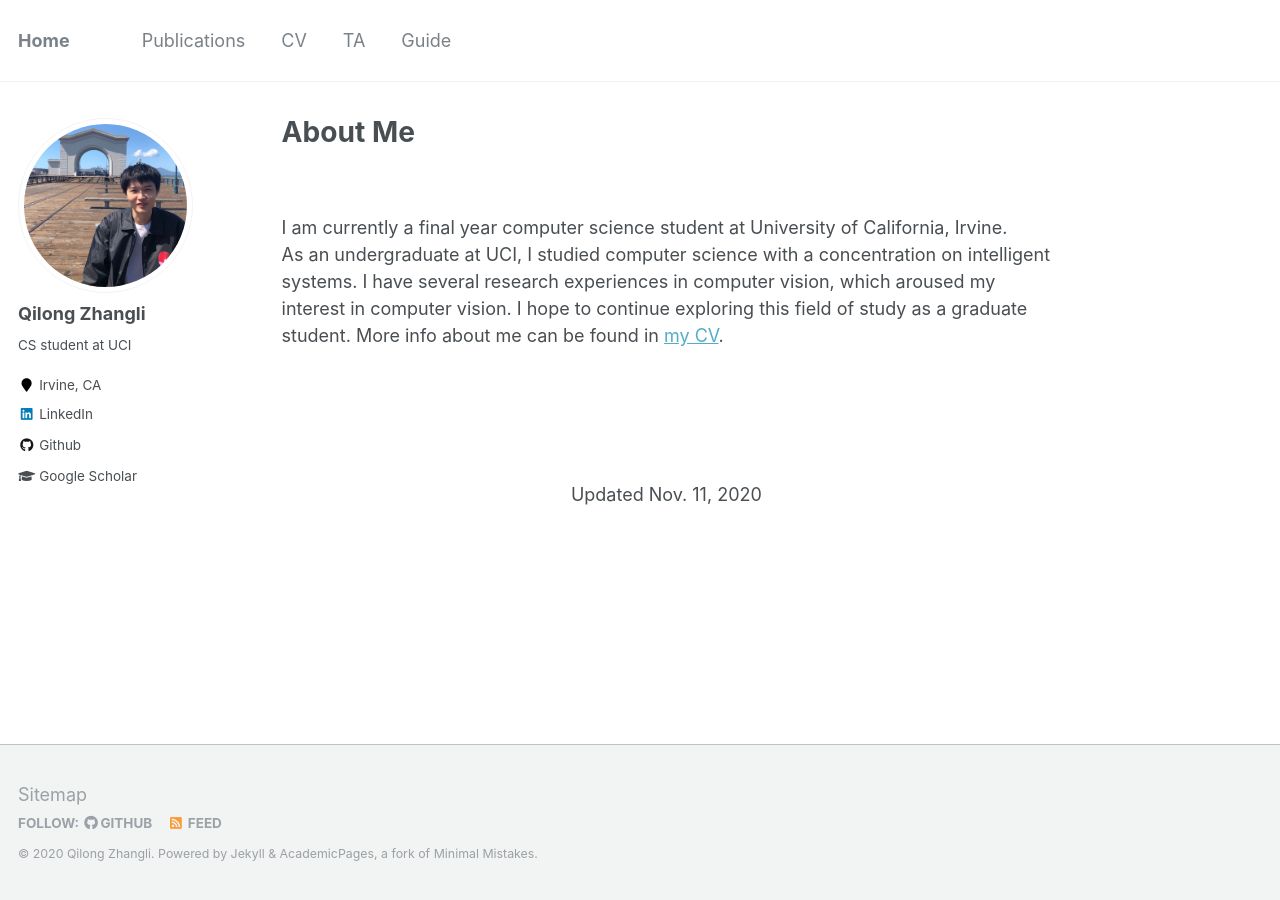
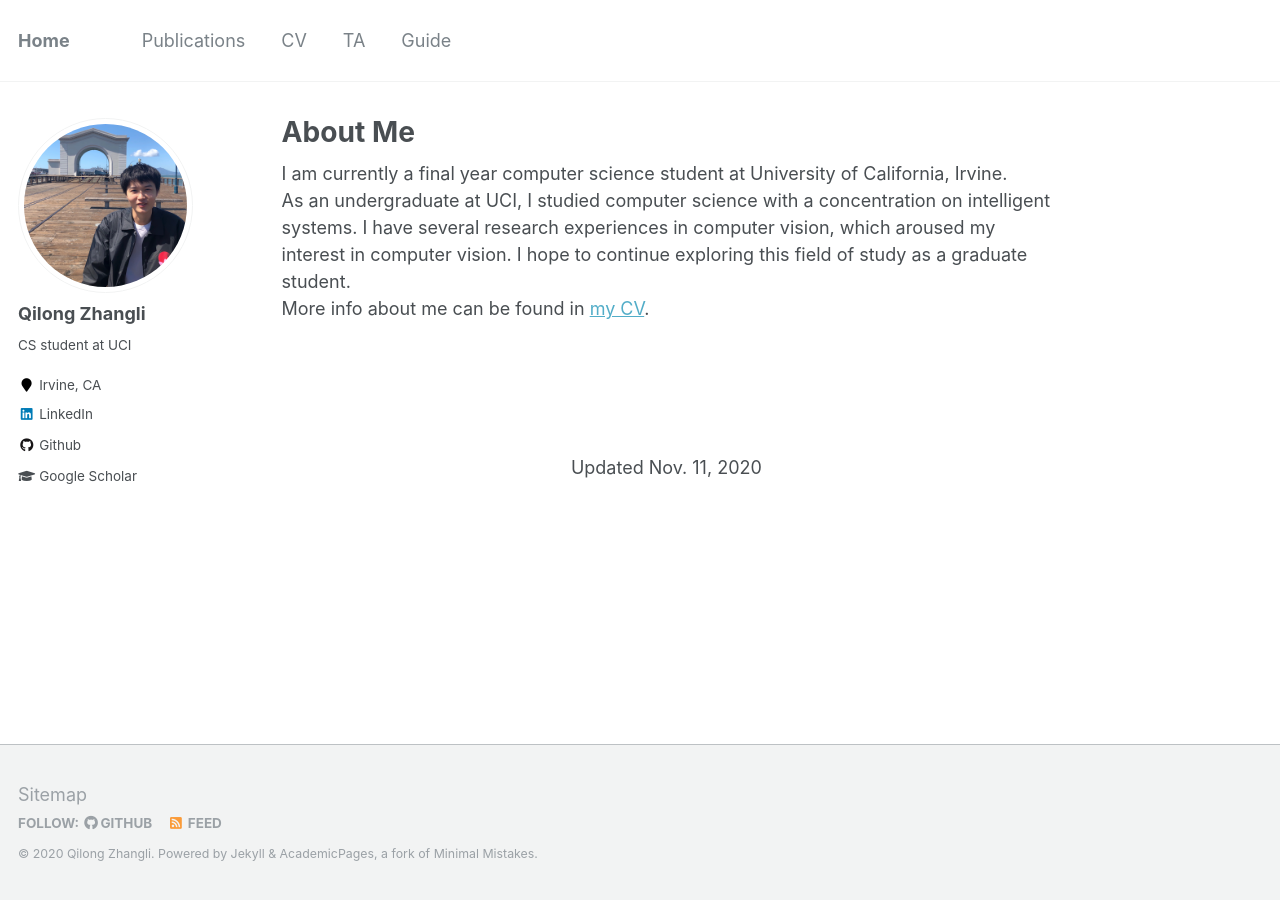
Before and after one commit to qzhangli/qzhangli.github.io, a Jekyll site: the page built from _pages/about.md, in a window 1280 px wide. Built offline with Jekyll 4.4.1, drawn with Linux system fonts in a browser that asks for light colours.

Commit message:
Update about.md

```diff
--- a/_pages/about.md
+++ b/_pages/about.md
@@ -7,9 +7,8 @@ redirect_from:
   - /about/
   - /about.html
 ---
-<br/><br/>
 I am currently a final year computer science student at University of California, Irvine.\
-As an undergraduate at UCI, I studied computer science with a concentration on intelligent systems. I have several research experiences in computer vision, which aroused my interest in computer vision. I hope to continue exploring this field of study as a graduate student.
+As an undergraduate at UCI, I studied computer science with a concentration on intelligent systems. I have several research experiences in computer vision, which aroused my interest in computer vision. I hope to continue exploring this field of study as a graduate student.\
 More info about me can be found in [my CV](https://qzhangli.github.io/cv/).\
 <br/><br/>
 <br/><br/>
```
